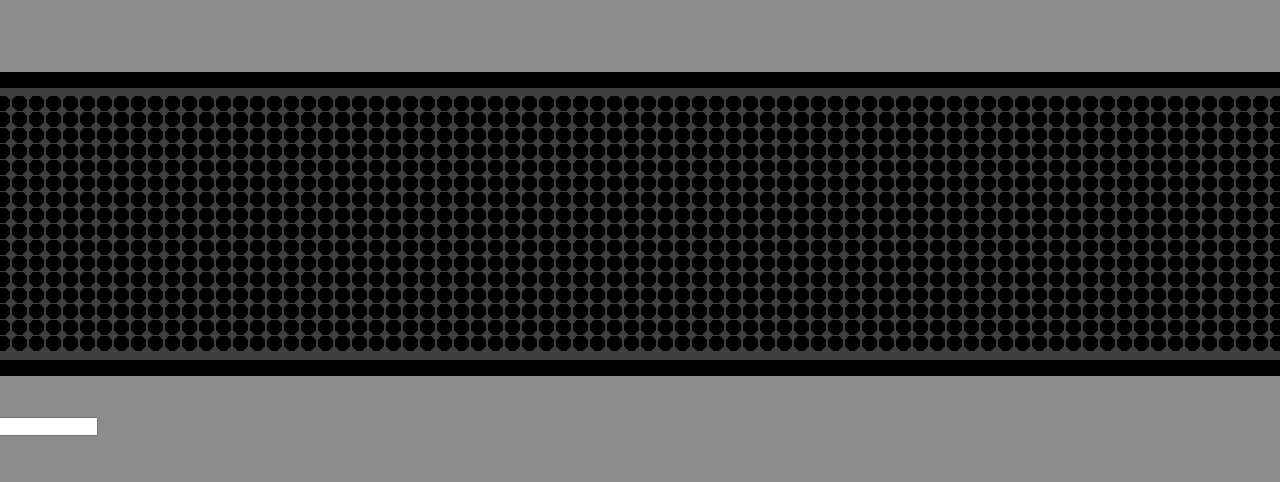
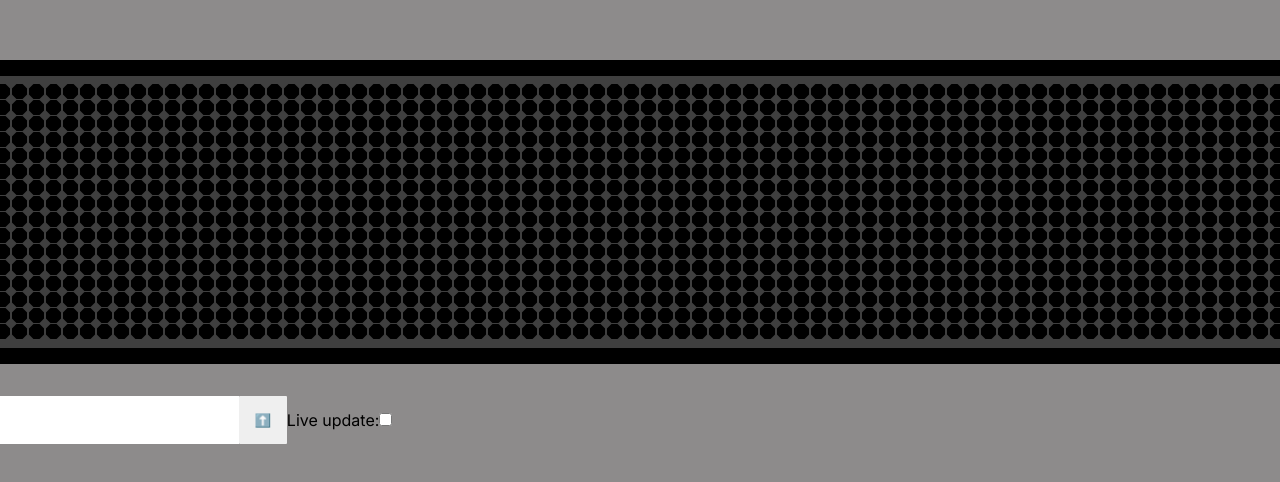
Before and after one commit to rsmarsh/flipdot-smart-screen, a Next.js app: page / in a window 1280 px wide. Shown: the part 108-590 px from the top of the page. Built offline with nearby package versions, Linux system fonts and the light colour scheme.

Commit message:
more style to controls, added live update

```diff
--- /dev/null
+++ b/src/components/controls/TextToFont.module.css
@@ -0,0 +1,14 @@
+.textToFontWrapper {
+  display: flex;
+  flex-direction: row;
+  align-items: center;
+}
+
+.submitWrapper {
+  display: inline-block;
+}
+
+.textInputWrapper {
+  display: inline-block;
+  vertical-align: middle;
+}
--- a/src/components/controls/TextToFont.tsx
+++ b/src/components/controls/TextToFont.tsx
@@ -2,8 +2,11 @@
 
 import type { DotMatrix } from '@/types/flipdot';
 import { useState } from 'react';
-import { applyArrayToMatrix } from '@/utils/display';
+import { applyArrayToMatrix, emptyMatrix } from '@/utils/display';
 import TextInput from '@/components/inputs/TextInput';
+import Button from '@/components/inputs/Button';
+import Checkbox from '@/components/inputs/Checkbox';
+import styles from './TextToFont.module.css';
 
 interface ControlProps {
   setMatrix: (matrix: DotMatrix) => void;
@@ -13,9 +16,22 @@ const TextToFont = (props: ControlProps) => {
   const [message, setMessage] = useState('');
   const [liveUpdate, setLiveUpdate] = useState(false);
 
-  const onSubmit = async () => {
+  const onMessageChange = (text: string) => {
+    setMessage(text);
+
+    if (liveUpdate) {
+      submitMessage(text);
+    }
+  };
+
+  const submitMessage = async (newMessage: string) => {
+    if (!newMessage) {
+      props.setMatrix(emptyMatrix());
+      return;
+    }
+
     const urlParams = new URLSearchParams({
-      message: message
+      message: newMessage
     });
 
     const textRes = await fetch('/api/text?' + urlParams);
@@ -27,13 +43,24 @@ const TextToFont = (props: ControlProps) => {
   };
 
   return (
-    <div>
-      <TextInput
-        label={'Message: '}
-        value={message}
-        onChange={(value: string) => setMessage(value)}
-      />
-      <button onClick={onSubmit}>Convert to font</button>
+    <div className={styles.textToFontWrapper}>
+      <div className={styles.textInputWrapper}>
+        <TextInput
+          label={'Message: '}
+          value={message}
+          onChange={onMessageChange}
+        />
+      </div>
+      <div className={styles.submitWrapper}>
+        <Button onClick={() => submitMessage(message)}>⬆️</Button>
+      </div>
+      <div>
+        <Checkbox
+          label='Live update'
+          onChange={setLiveUpdate}
+          checked={liveUpdate}
+        />
+      </div>
     </div>
   );
 };
--- a/src/components/inputs/Button.module.css
+++ b/src/components/inputs/Button.module.css
@@ -1,4 +1,6 @@
 .button {
+  height: 3rem;
+  min-width: 3rem;
   padding: 0.25rem;
   border-radius: 1px;
   border: none;
--- a/src/components/inputs/Checkbox.tsx
+++ b/src/components/inputs/Checkbox.tsx
@@ -0,0 +1,20 @@
+interface CheckboxProps {
+  onChange: (checked: boolean) => void;
+  checked: boolean;
+  label: string;
+}
+
+const Checkbox = (props: CheckboxProps) => {
+  return (
+    <div>
+      {props.label}:
+      <input
+        type='checkbox'
+        checked={props.checked}
+        onChange={(e) => props.onChange(e.currentTarget.checked)}
+      />
+    </div>
+  );
+};
+
+export default Checkbox;
--- a/src/components/inputs/TextInput.module.css
+++ b/src/components/inputs/TextInput.module.css
@@ -8,4 +8,8 @@
 }
 
 .textInput {
+  height: 3rem;
+  border: 0;
+  font-size: 1.5em;
+  padding: 0.25em;
 }
--- a/src/utils/display.ts
+++ b/src/utils/display.ts
@@ -39,7 +39,6 @@ export const randomMatrix = (size: SizeObject) => {
 
 export const applyArrayToMatrix = (dataArray: string[]) => {
   const matrix = emptyMatrix();
-  console.log(dataArray);
 
   // no point going higher or wider than the screen allows
   const rowMax = Math.min(SIZE.height, dataArray.length);
```
Also changed, not shown: src/utils/fonts.ts (+4 -4 lines).
